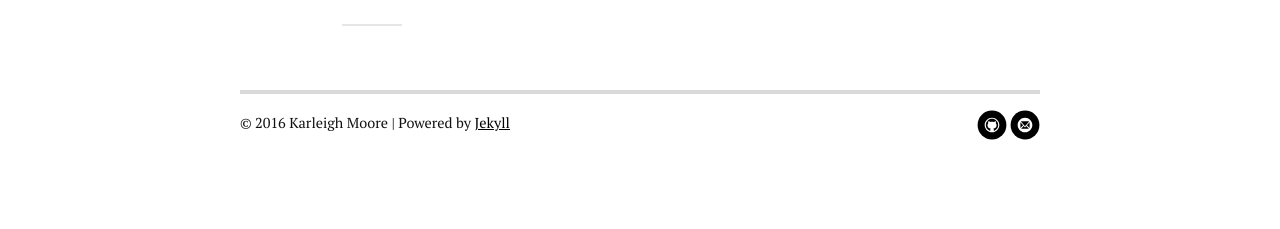
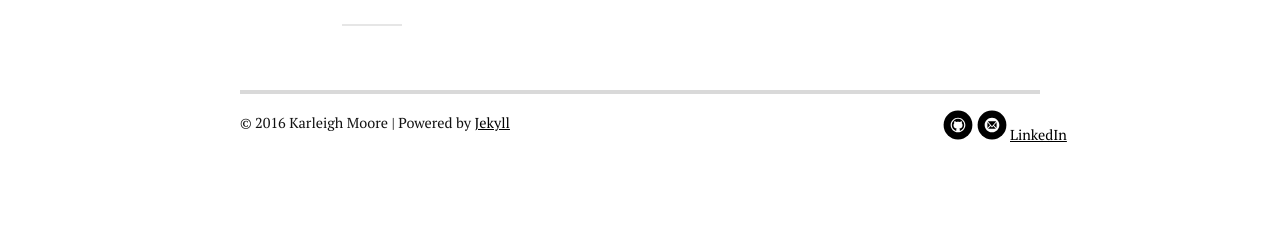
Before and after one commit to charliemj/charliemj.github.io, a Jekyll site: the page built from index.html, in a window 1280 px wide. Shown: the part 947-1176 px from the top of the page. Built offline with Jekyll 4.4.1, drawn with Linux system fonts in a browser that asks for light colours; nearby versions of some CDN libraries; the list of posts is cut into pages by our own code.

Commit message:
linkedin add

```diff
--- a/_config.yml
+++ b/_config.yml
@@ -26,3 +26,5 @@
    email: kjmoore@mit.edu
 
 google_analytics: ""
+
+linkedin_username: karleighmoore
--- a/_includes/footer.html
+++ b/_includes/footer.html
@@ -32,6 +32,13 @@
                   </svg>
             </a></li>
             {% endif %}
+            {% if site.linkedin_username %}
+            <li>
+            <a href="https://linkedin.com/in/{{ site.linkedin_username }}">
+            <i class="fa fa-linkedin"></i> LinkedIn
+            </a>
+            </li>
+            {% endif %}
          </ul>
       </div>
    </div>
```
